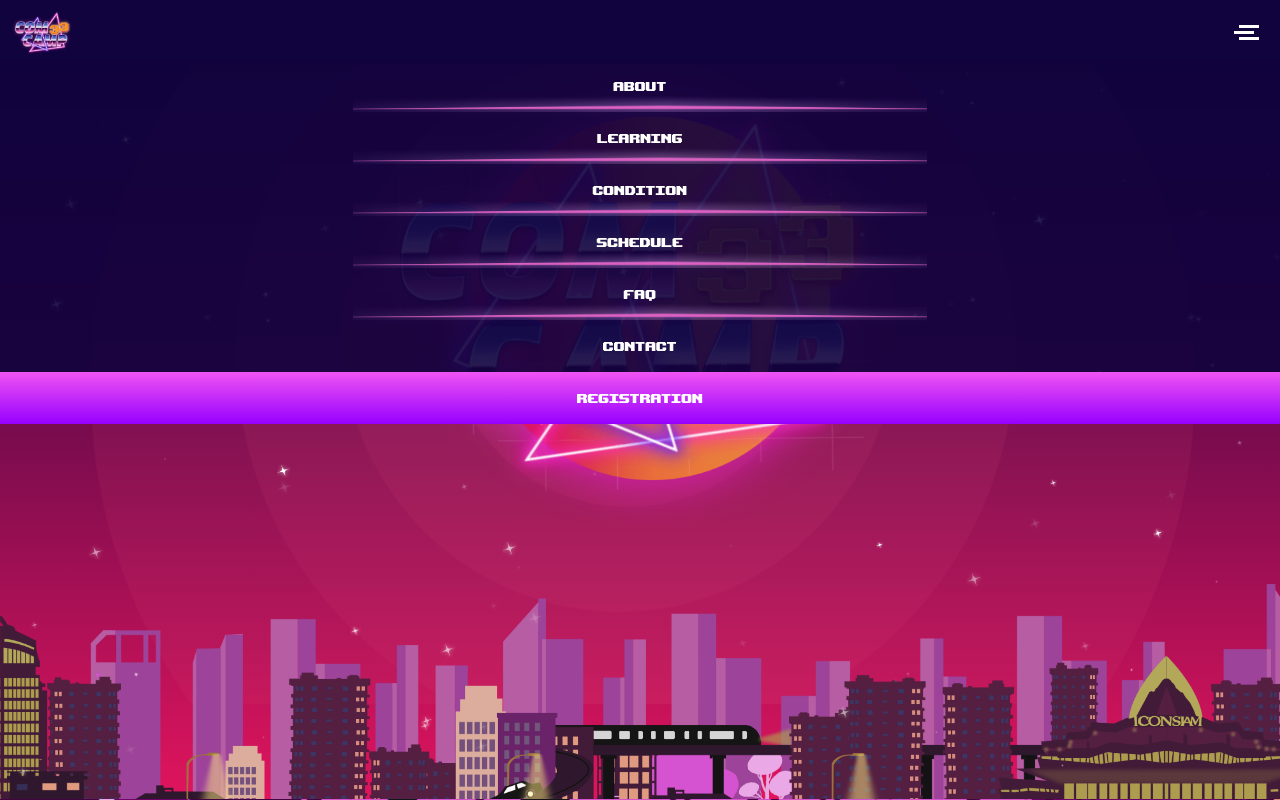
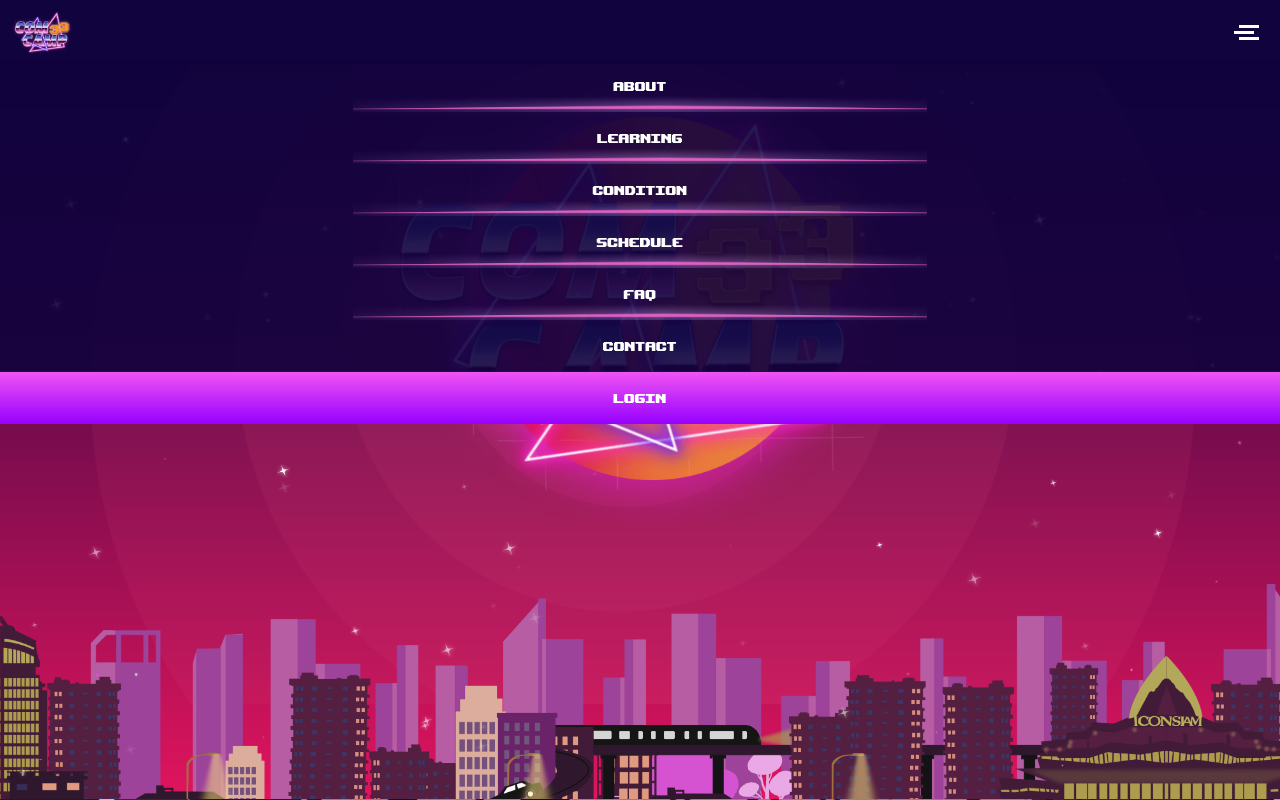
Before and after one commit to cpe-kmutt-student/comcamp33, a Next.js app: page /home in a window 1280 px wide. Both pictures are taken after a click on the button "Open main menu". Shown: the top 800 px of the page. Built offline with nearby package versions, Linux system fonts and the light colour scheme; no server answers.

Commit message:
feat:home fix UX regis/login button

```diff
--- a/src/components/homepage/Navigation.jsx
+++ b/src/components/homepage/Navigation.jsx
@@ -139,7 +139,8 @@ export const Navigation = () => {
                     }
                   }}
                 >
-                  Registration
+                  {!session && (<p>Login</p>)}
+                  {session && ( <p>Registration</p> )}
                 </button>
               </li>
             </Link>
@@ -172,7 +173,8 @@ export const Navigation = () => {
             }
           }}
         >
-          Registration
+          {!session && (<p>Login</p>)}
+          {session && ( <p>Registration</p> )}
         </button>
 
         {session && (
```
